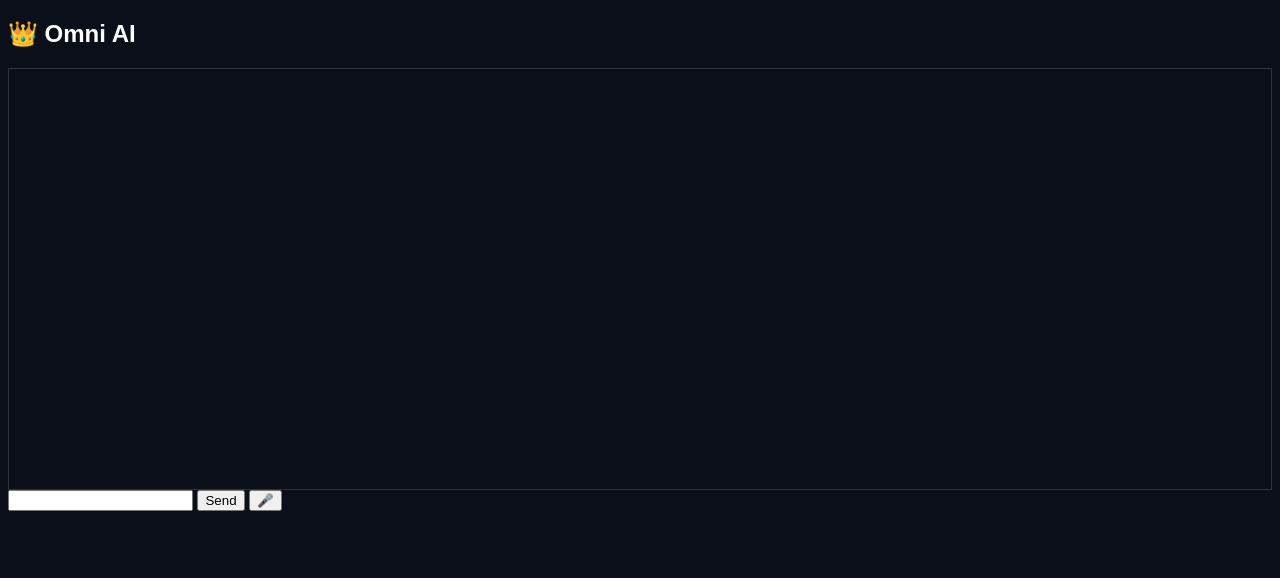
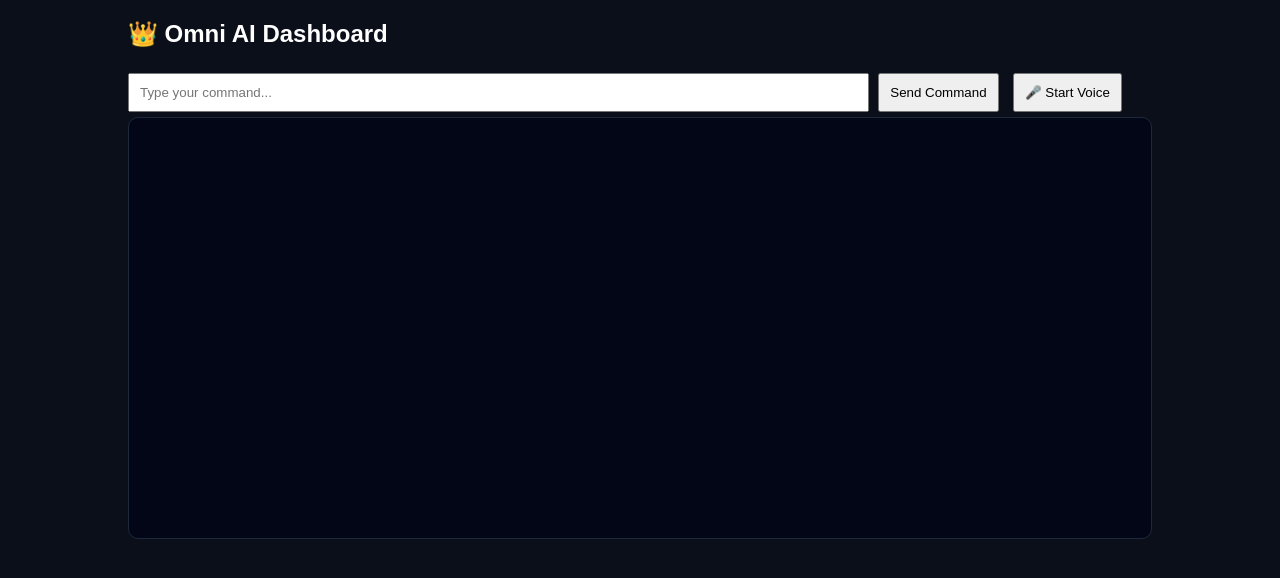
Before and after one commit to atharvachimte-hub/ai-genie-web, a Flask app: template templates/index.html in a window 1280 px wide. Shown: the top 578 px of the page. Run offline with Flask 3, Linux system fonts and the light colour scheme; the template is opened without the code that fills it, so the values that code supplies are empty.

Commit message:
Update index.html

```diff
--- a/templates/index.html
+++ b/templates/index.html
@@ -1,58 +1,142 @@
 <!DOCTYPE html>
-<html>
+<html lang="en">
 <head>
+<meta charset="UTF-8">
 <title>Omni AI</title>
+
 <style>
-body {background:#0b0f1a;color:white;font-family:Arial;}
-.chat {height:400px;overflow:auto;border:1px solid #333;padding:10px;}
-.msg {margin:10px;padding:10px;border-radius:10px;}
-.user {background:#1e293b;text-align:right;}
-.ai {background:#0f172a;}
+body {
+    margin:0;
+    background:#0b0f1a;
+    color:white;
+    font-family:Arial;
+}
+
+.container {
+    width:80%;
+    margin:auto;
+    margin-top:20px;
+}
+
+.chat-box {
+    height:400px;
+    overflow-y:auto;
+    border:1px solid #1e293b;
+    padding:10px;
+    border-radius:10px;
+    background:#020617;
+}
+
+.message {
+    padding:10px;
+    margin:10px;
+    border-radius:10px;
+    max-width:70%;
+}
+
+.user {
+    background:#1e293b;
+    margin-left:auto;
+    text-align:right;
+}
+
+.ai {
+    background:#0f172a;
+}
+
+button {
+    padding:10px;
+    margin:5px;
+}
 </style>
 </head>
 
 <body>
 
-<h2>👑 Omni AI</h2>
+<div class="container">
 
-<div id="chat" class="chat"></div>
+<h2>👑 Omni AI Dashboard</h2>
 
-<input id="input">
-<button onclick="send()">Send</button>
-<button onclick="voice()">🎤</button>
+<!-- COMMAND BOX -->
+<input id="input" placeholder="Type your command..." style="width:70%;padding:10px;">
+<button onclick="send()">Send Command</button>
+<button onclick="startVoice()">🎤 Start Voice</button>
+
+<!-- CHAT -->
+<div id="chat" class="chat-box"></div>
+
+</div>
 
 <script>
-function add(text, type){
- let div=document.createElement("div");
- div.className="msg "+type;
- div.innerText=text;
- document.getElementById("chat").appendChild(div);
+
+function addMessage(text, type) {
+    const chat = document.getElementById("chat");
+    const div = document.createElement("div");
+    div.className = "message " + type;
+    div.innerText = text;
+    chat.appendChild(div);
+    chat.scrollTop = chat.scrollHeight;
 }
 
-async function send(){
- let text=document.getElementById("input").value;
- add(text,"user");
+// 🔥 MAIN SEND (FIXED)
+async function send() {
+    const input = document.getElementById("input");
+    const text = input.value;
 
- let res=await fetch("/ai",{
- method:"POST",
- headers:{"Content-Type":"application/json"},
- body:JSON.stringify({message:text})
- });
+    if (!text) return;
 
- let data=await res.json();
- add(data.reply,"ai");
+    // 👤 user message
+    addMessage(text, "user");
+
+    input.value = "";
+
+    try {
+        const response = await fetch("/ai", {
+            method: "POST",
+            headers: {
+                "Content-Type": "application/json"
+            },
+            body: JSON.stringify({ message: text })
+        });
+
+        const data = await response.json();
+
+        // 🤖 AI reply (NEW FIX)
+        addMessage(data.reply, "ai");
+
+        speak(data.reply);
+
+    } catch (err) {
+        addMessage("Error aala bhava 😓", "ai");
+    }
 }
 
-function voice(){
- let rec=new (window.SpeechRecognition||window.webkitSpeechRecognition)();
- rec.lang="hi-IN";
- rec.onresult=e=>{
-   let t=e.results[0][0].transcript;
-   document.getElementById("input").value=t;
-   send();
- };
- rec.start();
+// 🎤 VOICE INPUT (IMPROVED)
+function startVoice() {
+    const recognition = new (window.SpeechRecognition || window.webkitSpeechRecognition)();
+
+    recognition.lang = "hi-IN";
+    recognition.interimResults = false;
+
+    recognition.onresult = function(event) {
+        const transcript = event.results[0][0].transcript;
+
+        document.getElementById("input").value = transcript;
+
+        send();
+    };
+
+    recognition.start();
 }
+
+// 🔊 VOICE OUTPUT
+function speak(text) {
+    const speech = new SpeechSynthesisUtterance(text);
+    speech.lang = "hi-IN";
+    speech.rate = 1;
+    window.speechSynthesis.speak(speech);
+}
+
 </script>
 
 </body>
```
